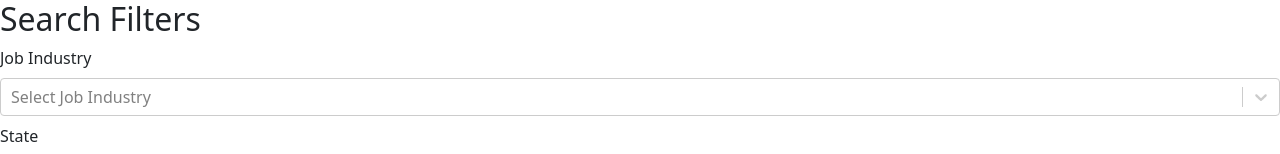
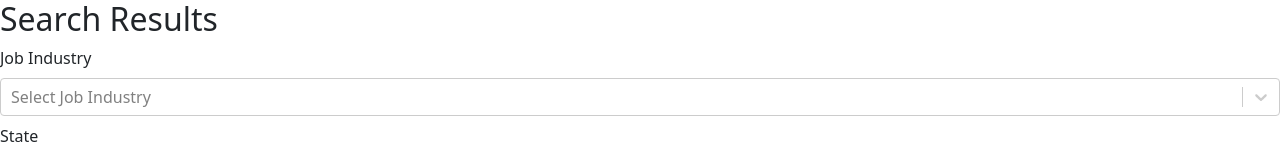
Before and after one commit to KareemAlsayed1/friendly-company-FE, a React (Create React App) app: page /results in a window 1280 px wide. Shown: the top 154 px of the page. Built offline with nearby package versions, Linux system fonts and the light colour scheme.

Commit message:
Show different heading for two filters components

```diff
--- a/src/components/FilterResults.js
+++ b/src/components/FilterResults.js
@@ -4,6 +4,7 @@ import Filter from "./filters";
 export default function FilterResults() {
     return (
         <div>
+            <h2>Search Results</h2>
             <Filter/>
         </div>
     )
--- a/src/components/Home.js
+++ b/src/components/Home.js
@@ -5,6 +5,7 @@ import SearchBar from "./SearchBar";
 export default function Home() {
     return (
         <div>
+            <h2>Search Filters</h2>
             <Filter />
             <SearchBar />
         </div>
--- a/src/components/filters.js
+++ b/src/components/filters.js
@@ -129,7 +129,6 @@ export default function Filter() {
   return (
     <div id="container">
       <div className="form">
-        <h2>Search Filters</h2>
         <Select
           name="jobIndustry"
           title="Job Industry"
```
